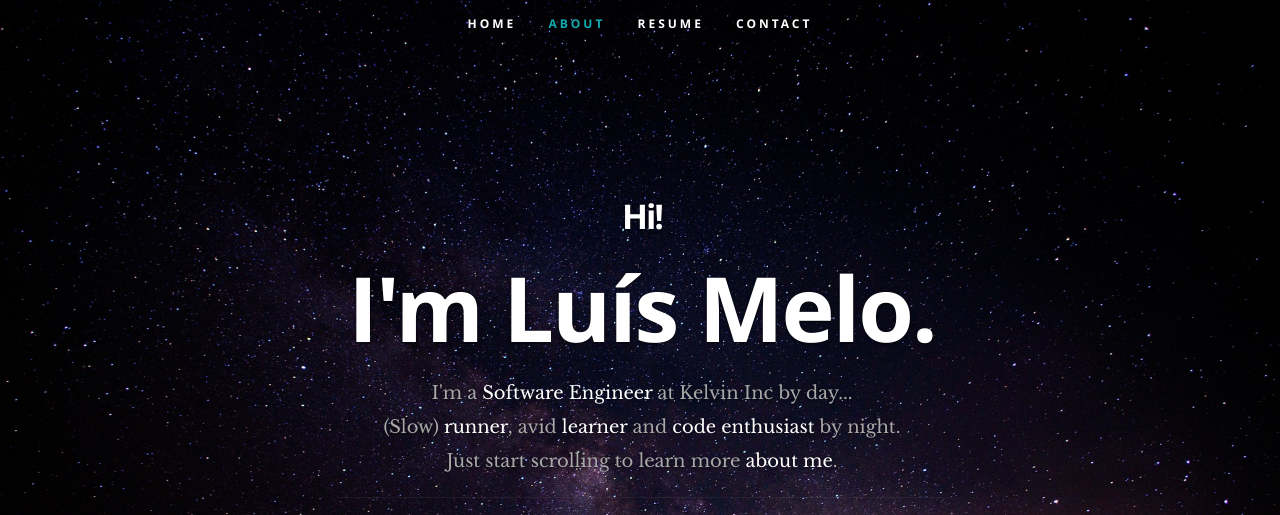
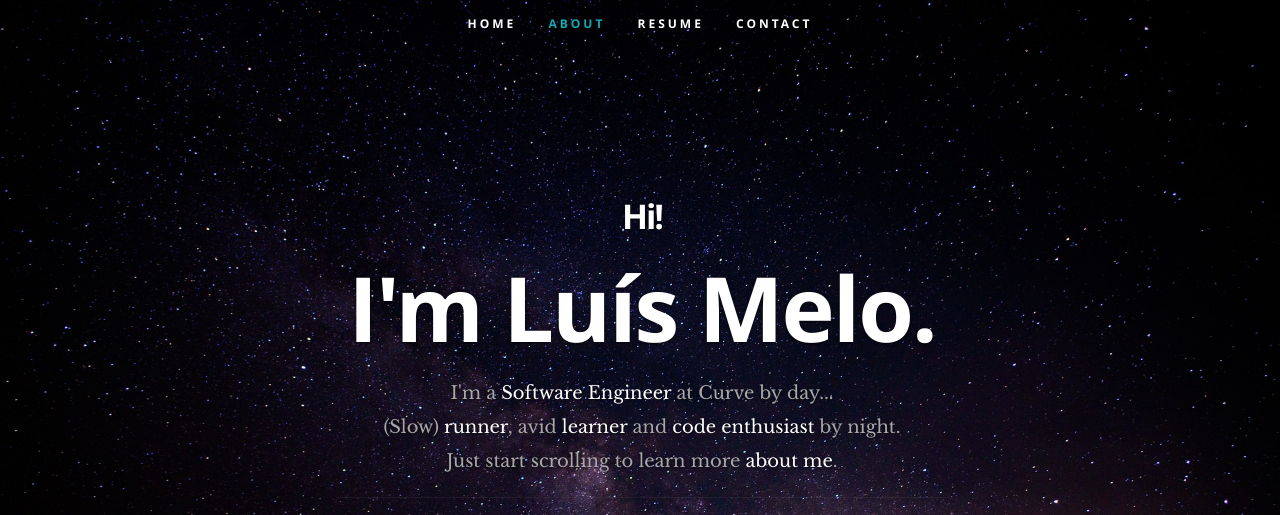
Before and after one commit to luisfmelo/luisfmelo.github.io, a plain HTML site: page index.html in a window 1280 px wide. Shown: the top 515 px of the page. Drawn offline with nearby package versions, Linux system fonts and the light colour scheme.

Commit message:
Update index.html

```diff
--- a/index.html
+++ b/index.html
@@ -62,7 +62,7 @@
             <h2 class="responsive-headline">Hi!</h2>
             <h1 class="responsive-headline">I'm Luís Melo.</h1>
             <h3>
-                I'm a <span>Software Engineer</span> at Kelvin Inc by day...<br/>
+                I'm a <span>Software Engineer</span> at Curve by day...<br/>
                 (Slow) <span>runner</span>, avid <span>learner</span> and <span>code enthusiast</span> by night.<br/>
                 Just start scrolling to learn more <a class="smoothscroll" href="#about">about me</a>.
             </h3>
```
